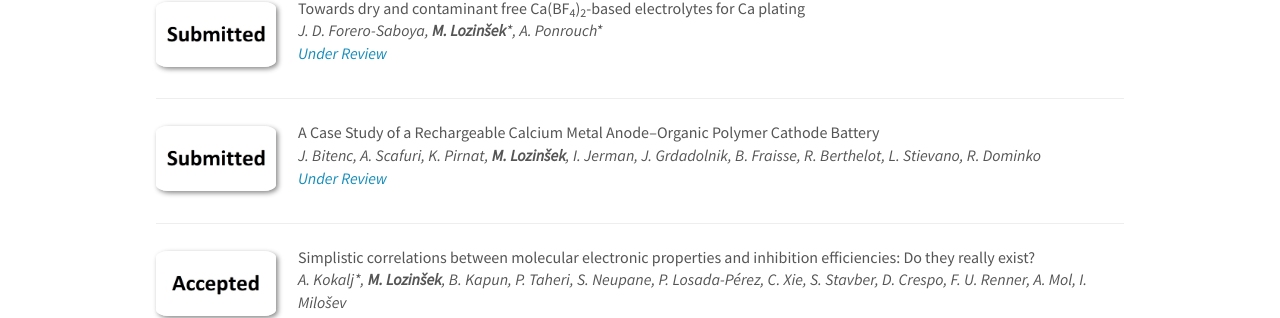
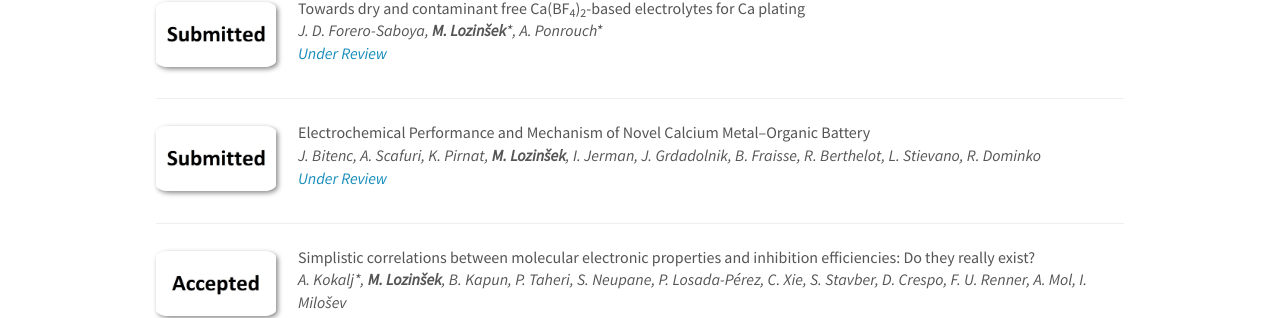
Before and after one commit to eccl-jsi/eccl-jsi.github.io, a Jekyll site: the page built from _pages/publications.md, in a window 1280 px wide and 900 px high, scrolled down 1189 px. Shown: the part 138-456 px from the top of the window. Built offline with Jekyll 4.4.1, drawn with Linux system fonts in a browser that asks for light colours; nearby versions of some CDN libraries.

Commit message:
Update publist.yml

```diff
--- a/_data/publist.yml
+++ b/_data/publist.yml
@@ -16,7 +16,7 @@
   link:
     display: "<i>Under Review</i>"
     url: ""
-  title: "A Case Study of a Rechargeable Calcium Metal Anode–Organic Polymer Cathode Battery"
+  title: "Electrochemical Performance and Mechanism of Novel Calcium Metal–Organic Battery"
 -
   authors: "A. Kokalj*, <b>M. Lozinšek</b>, B. Kapun, P. Taheri, S. Neupane, P. Losada-Pérez, C. Xie, S. Stavber, D. Crespo, F. U. Renner, A. Mol, I. Milošev"
   description: ""
```
